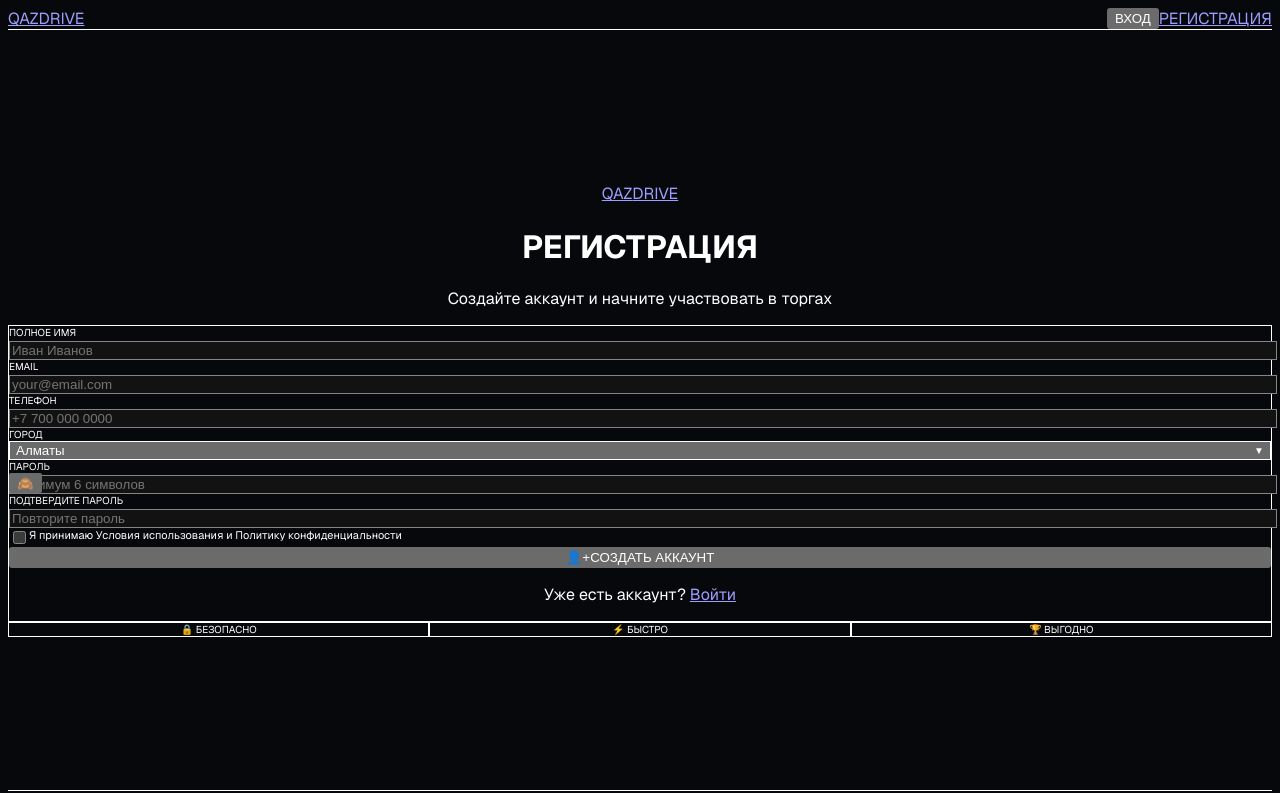
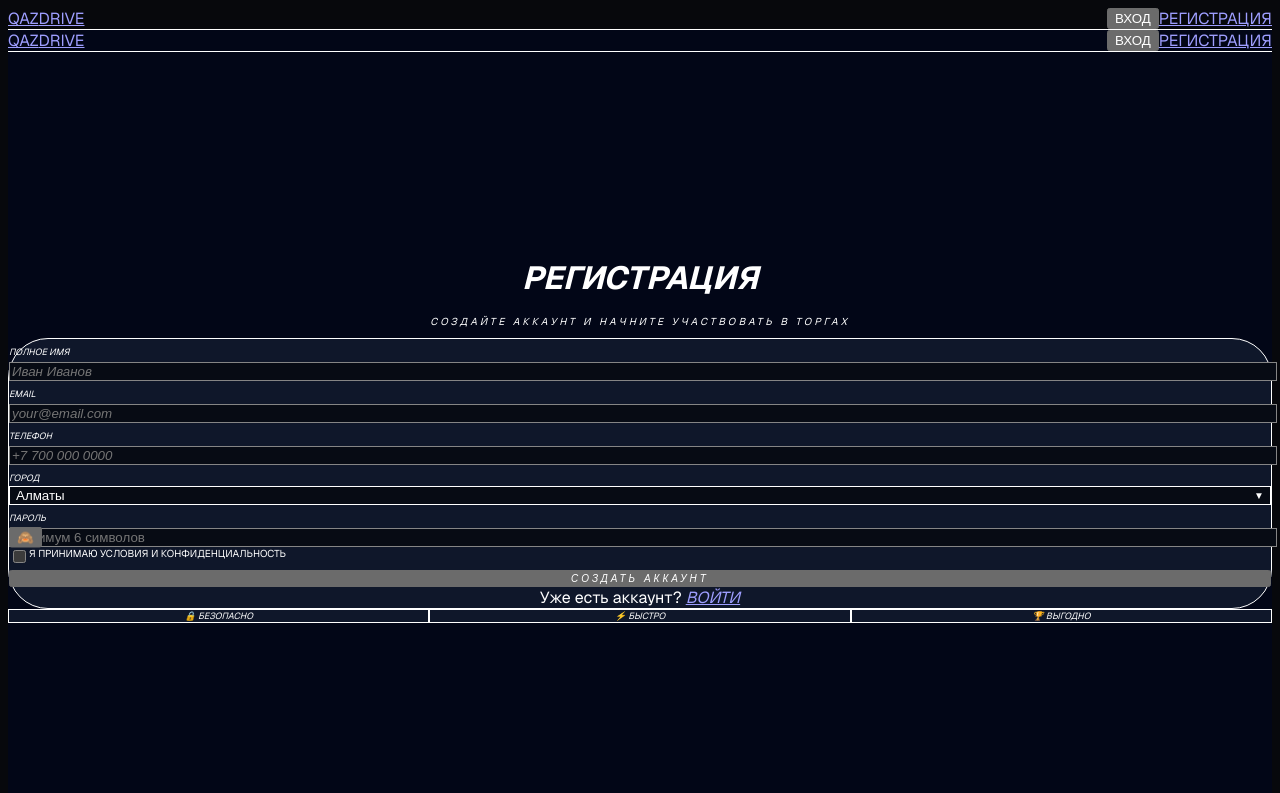
Before and after one commit to LeonKennedi1/QazdriveFrontendpart, a Next.js app: page /register in a window 1280 px wide. Shown: the top 793 px of the page. Built offline with nearby package versions, Linux system fonts and the light colour scheme.

Commit message:
feat: design register form with custom Kazakhstan cities select

```diff
--- a/app/register/page.tsx
+++ b/app/register/page.tsx
@@ -2,20 +2,13 @@
 
 import { useState } from "react";
 import Link from "next/link";
+import Header from "@/components/Header";
+import Footer from "@/components/Footer";
 
 const CITIES = [
-  "Алматы",
-  "Астана",
-  "Шымкент",
-  "Актобе",
-  "Тараз",
-  "Павлодар",
-  "Усть-Каменогорск",
-  "Семей",
-  "Атырау",
-  "Актау",
-  "Кызылорда",
-  "Жезказган",
+  "Алматы", "Астана", "Шымкент", "Актобе", "Тараз",
+  "Павлодар", "Усть-Каменогорск", "Семей", "Атырау",
+  "Актау", "Кызылорда", "Жезказган"
 ];
 
 export default function RegisterPage() {
@@ -28,44 +21,38 @@ export default function RegisterPage() {
   const [email, setEmail] = useState("");
   const [phone, setPhone] = useState("");
   const [password, setPassword] = useState("");
-  const [confirmPassword, setConfirmPassword] = useState("");
   const [agree, setAgree] = useState(false);
 
   const handleSubmit = (e: React.FormEvent) => {
     e.preventDefault();
-    console.log("Регистрация отправлена:", {
-      fullName,
-      email,
-      phone,
-      selectedCity,
-      password,
-      confirmPassword,
-      agree,
-    });
+    console.log("Регистрация отправлена:", { fullName, email, phone, selectedCity, password, agree });
   };
 
   return (
-    <div className="flex min-h-[95vh] flex-col items-center justify-center bg-brand-bg px-6 py-12">
-      <div className="w-full max-w-md">
+    <main className="bg-[#020617] min-h-screen text-white font-sans selection:bg-orange-500 selection:text-black">
+      <Header />
 
-        {/* Логотип и заголовок */}
-        <div className="text-center mb-8">
-          <Link href="/" className="text-2xl font-black tracking-wider block mb-4">
-            <span className="text-white">QAZ</span>
-            <span className="text-brand-orange">DRIVE</span>
-          </Link>
-          <h1 className="text-xl font-black text-white uppercase tracking-wide">РЕГИСТРАЦИЯ</h1>
-          <p className="text-xs text-brand-textSecondary mt-2">Создайте аккаунт и начните участвовать в торгах</p>
+      <div className="flex min-h-[95vh] items-center justify-center px-6 pt-40 pb-24">
+        <div className="w-full max-w-md space-y-8">
+
+          {/* Заголовок */}
+          <div className="text-center space-y-2">
+            <h1 className="text-4xl font-black text-white uppercase italic tracking-tighter leading-none">
+              РЕГИСТРАЦИЯ
+            </h1>
+            <p className="text-[10px] text-slate-500 font-black uppercase tracking-[0.3em] italic">
+              Создайте аккаунт и начните участвовать в торгах
+            </p>
           </div>
 
-        {/* Карточка формы */}
-        <div className="rounded-2xl border border-brand-border bg-brand-card p-8 shadow-2xl relative">
+          {/* Карточка */}
+          <div className="rounded-[2.5rem] border border-white/5 bg-[#0f172a] p-8 shadow-2xl relative space-y-6">
             <form onSubmit={handleSubmit} className="space-y-4">
 
-            {/* Поле Полное Имя */}
-            <div className="space-y-1.5">
-              <label className="block text-[10px] font-bold uppercase tracking-wider text-brand-textSecondary">
-                ПОЛНОЕ ИМЯ
+              {/* Полное имя */}
+              <div className="space-y-1.5 text-left">
+                <label className="text-[9px] text-orange-500 font-black uppercase tracking-widest italic">
+                  Полное имя
                 </label>
                 <input
                   type="text"
@@ -73,14 +60,14 @@ export default function RegisterPage() {
                   value={fullName}
                   onChange={(e) => setFullName(e.target.value)}
                   placeholder="Иван Иванов"
-                className="w-full rounded-xl border border-brand-border bg-brand-bg px-4 py-3 text-sm text-white placeholder-brand-textSecondary/50 outline-none focus:border-brand-orange transition-colors"
+                  className="w-full rounded-2xl border border-white/5 bg-[#070b14] px-5 py-4 text-xs text-white placeholder-slate-600 outline-none focus:border-orange-500 transition-colors font-bold italic"
                 />
               </div>
 
-            {/* Поле Email */}
-            <div className="space-y-1.5">
-              <label className="block text-[10px] font-bold uppercase tracking-wider text-brand-textSecondary">
-                EMAIL
+              {/* Email */}
+              <div className="space-y-1.5 text-left">
+                <label className="text-[9px] text-orange-500 font-black uppercase tracking-widest italic">
+                  Email
                 </label>
                 <input
                   type="email"
@@ -88,14 +75,14 @@ export default function RegisterPage() {
                   value={email}
                   onChange={(e) => setEmail(e.target.value)}
                   placeholder="your@email.com"
-                className="w-full rounded-xl border border-brand-border bg-brand-bg px-4 py-3 text-sm text-white placeholder-brand-textSecondary/50 outline-none focus:border-brand-orange transition-colors"
+                  className="w-full rounded-2xl border border-white/5 bg-[#070b14] px-5 py-4 text-xs text-white placeholder-slate-600 outline-none focus:border-orange-500 transition-colors font-bold italic"
                 />
               </div>
 
-            {/* Поле Телефон */}
-            <div className="space-y-1.5">
-              <label className="block text-[10px] font-bold uppercase tracking-wider text-brand-textSecondary">
-                ТЕЛЕФОН
+              {/* Телефон */}
+              <div className="space-y-1.5 text-left">
+                <label className="text-[9px] text-orange-500 font-black uppercase tracking-widest italic">
+                  Телефон
                 </label>
                 <input
                   type="tel"
@@ -103,27 +90,26 @@ export default function RegisterPage() {
                   value={phone}
                   onChange={(e) => setPhone(e.target.value)}
                   placeholder="+7 700 000 0000"
-                className="w-full rounded-xl border border-brand-border bg-brand-bg px-4 py-3 text-sm text-white placeholder-brand-textSecondary/50 outline-none focus:border-brand-orange transition-colors"
+                  className="w-full rounded-2xl border border-white/5 bg-[#070b14] px-5 py-4 text-xs text-white placeholder-slate-600 outline-none focus:border-orange-500 transition-colors font-bold italic"
                 />
               </div>
 
-            {/* Поле Город (Кастомный выпадающий список) */}
-            <div className="space-y-1.5 relative">
-              <label className="block text-[10px] font-bold uppercase tracking-wider text-brand-textSecondary">
-                ГОРОД
+              {/* Кастомный Город */}
+              <div className="space-y-1.5 text-left relative">
+                <label className="text-[9px] text-orange-500 font-black uppercase tracking-widest italic">
+                  Город
                 </label>
                 <button
                   type="button"
                   onClick={() => setIsCityOpen(!isCityOpen)}
-                className="flex w-full items-center justify-between rounded-xl border border-brand-border bg-brand-bg px-4 py-3 text-sm text-white outline-none focus:border-brand-orange"
+                  className="flex w-full items-center justify-between rounded-2xl border border-white/5 bg-[#070b14] px-5 py-4 text-xs text-white outline-none focus:border-orange-500 font-bold"
                 >
                   <span>{selectedCity}</span>
-                <span className="text-[10px] text-brand-textSecondary">▼</span>
+                  <span className="text-[10px] text-slate-500">▼</span>
                 </button>
 
-              {/* Кастомное выпадающее меню со списком городов (как на скриншоте 7) */}
                 {isCityOpen && (
-                <div className="absolute left-0 z-50 mt-1 max-h-56 w-full overflow-y-auto rounded-xl border border-brand-border bg-brand-card shadow-2xl scrollbar-thin">
+                  <div className="absolute left-0 z-50 mt-2 max-h-52 w-full overflow-y-auto rounded-2xl border border-white/10 bg-[#0f172a] shadow-2xl scrollbar-thin">
                     {CITIES.map((cityOption) => (
                       <button
                         key={cityOption}
@@ -132,8 +118,8 @@ export default function RegisterPage() {
                           setSelectedCity(cityOption);
                           setIsCityOpen(false);
                         }}
-                      className={`block w-full px-4 py-2.5 text-left text-sm text-white hover:bg-brand-orange/10 hover:text-brand-orange transition-colors ${
-                        selectedCity === cityOption ? "bg-brand-orange/20 text-brand-orange font-bold" : ""
+                        className={`block w-full px-5 py-3 text-left text-xs text-white hover:bg-orange-500/10 hover:text-orange-500 transition-colors ${
+                          selectedCity === cityOption ? "bg-orange-500/20 text-orange-500 font-black" : "font-bold"
                         }`}
                       >
                         {cityOption}
@@ -143,10 +129,10 @@ export default function RegisterPage() {
                 )}
               </div>
 
-            {/* Поле Пароль */}
-            <div className="space-y-1.5">
-              <label className="block text-[10px] font-bold uppercase tracking-wider text-brand-textSecondary">
-                ПАРОЛЬ
+              {/* Пароль */}
+              <div className="space-y-1.5 text-left">
+                <label className="text-[9px] text-orange-500 font-black uppercase tracking-widest italic">
+                  Пароль
                 </label>
                 <div className="relative">
                   <input
@@ -155,82 +141,68 @@ export default function RegisterPage() {
                     value={password}
                     onChange={(e) => setPassword(e.target.value)}
                     placeholder="Минимум 6 символов"
-                  className="w-full rounded-xl border border-brand-border bg-brand-bg pl-4 pr-10 py-3 text-sm text-white placeholder-brand-textSecondary/50 outline-none focus:border-brand-orange transition-colors"
+                    className="w-full rounded-2xl border border-white/5 bg-[#070b14] pl-5 pr-12 py-4 text-xs text-white placeholder-slate-600 outline-none focus:border-orange-500 transition-colors font-bold"
                   />
                   <button
                     type="button"
                     onClick={() => setShowPassword(!showPassword)}
-                  className="absolute right-3.5 top-1/2 -translate-y-1/2 text-brand-textSecondary text-xs hover:text-white"
+                    className="absolute right-4 top-1/2 -translate-y-1/2 text-slate-500 hover:text-white"
                   >
                     {showPassword ? "👁️" : "🙈"}
                   </button>
                 </div>
               </div>
 
-            {/* Подтверждение пароля */}
-            <div className="space-y-1.5">
-              <label className="block text-[10px] font-bold uppercase tracking-wider text-brand-textSecondary">
-                ПОДТВЕРДИТЕ ПАРОЛЬ
-              </label>
-              <input
-                type="password"
-                required
-                value={confirmPassword}
-                onChange={(e) => setConfirmPassword(e.target.value)}
-                placeholder="Повторите пароль"
-                className="w-full rounded-xl border border-brand-border bg-brand-bg px-4 py-3 text-sm text-white placeholder-brand-textSecondary/50 outline-none focus:border-brand-orange transition-colors"
-              />
-            </div>
-
-            {/* Согласие с правилами */}
-            <label className="flex items-start gap-2.5 cursor-pointer pt-2 select-none">
+              {/* Согласие */}
+              <label className="flex items-start gap-3 pt-3 cursor-pointer select-none">
                 <input
                   type="checkbox"
-                required
                   checked={agree}
                   onChange={(e) => setAgree(e.target.checked)}
-                className="mt-1 h-4 w-4 rounded border-brand-border bg-brand-bg text-brand-orange focus:ring-0 focus:ring-offset-0"
+                  className="mt-1 h-4 w-4 rounded border-white/10 bg-[#070b14] text-orange-500 focus:ring-0 focus:ring-offset-0"
+                  required
                 />
-              <span className="text-[11px] leading-relaxed text-brand-textSecondary">
-                Я принимаю{" "}
-                <span className="text-brand-orange hover:underline">Условия использования</span> и{" "}
-                <span className="text-brand-orange hover:underline">Политику конфиденциальности</span>
+                <span className="text-[10px] leading-relaxed text-slate-400 font-bold uppercase tracking-wider">
+                  Я принимаю <span className="text-orange-500 hover:underline">Условия</span> и <span className="text-orange-500 hover:underline">Конфиденциальность</span>
                 </span>
               </label>
 
-            {/* Кнопка создания */}
+              {/* Кнопка регистрации */}
               <button
                 type="submit"
-              className="flex w-full items-center justify-center gap-2 rounded-xl bg-brand-orange py-3.5 text-xs font-black text-white hover:bg-brand-orangeHover transition-colors shadow-lg shadow-brand-orange/20"
+                className="w-full bg-orange-500 text-black font-black py-5 rounded-2xl hover:bg-white transition-all uppercase text-[10px] tracking-[0.3em] shadow-xl shadow-orange-500/10 active:scale-95 italic"
               >
-              <span>👤+</span> СОЗДАТЬ АККАУНТ
+                Создать аккаунт
               </button>
             </form>
 
-          {/* Ссылка на вход */}
-          <p className="text-center text-xs text-brand-textSecondary mt-6">
-            Уже есть аккаунт?{" "}
-            <Link href="/login" className="font-bold text-brand-orange hover:underline">
+            {/* Ссылка на логин */}
+            <div className="text-center pt-2">
+              <span className="text-xs text-slate-500 font-semibold">Уже есть аккаунт? </span>
+              <Link href="/login" className="text-xs text-orange-500 font-black uppercase tracking-widest hover:underline italic">
                 Войти
               </Link>
-          </p>
+            </div>
 
           </div>
 
-        {/* Нижние плашки (как на скриншоте 6 внизу) */}
-        <div className="mt-6 grid grid-cols-3 gap-3">
-          <div className="rounded-lg border border-brand-border bg-brand-card/30 py-2.5 text-center text-[10px] font-bold text-brand-textSecondary uppercase tracking-wider">
+          {/* Плашки под карточкой */}
+          <div className="grid grid-cols-3 gap-3">
+            <div className="rounded-2xl border border-white/5 bg-[#0f172a] py-3.5 text-center text-[9px] font-black text-slate-500 uppercase tracking-widest italic">
               🔒 Безопасно
             </div>
-          <div className="rounded-lg border border-brand-border bg-brand-card/30 py-2.5 text-center text-[10px] font-bold text-brand-textSecondary uppercase tracking-wider">
+            <div className="rounded-2xl border border-white/5 bg-[#0f172a] py-3.5 text-center text-[9px] font-black text-slate-500 uppercase tracking-widest italic">
               ⚡ Быстро
             </div>
-          <div className="rounded-lg border border-brand-border bg-brand-card/30 py-2.5 text-center text-[10px] font-bold text-brand-textSecondary uppercase tracking-wider">
+            <div className="rounded-2xl border border-white/5 bg-[#0f172a] py-3.5 text-center text-[9px] font-black text-slate-500 uppercase tracking-widest italic">
               🏆 Выгодно
             </div>
           </div>
 
         </div>
       </div>
+
+      <Footer />
+    </main>
   );
 }
```
Lines whose indentation alone changed are shown as unchanged.
